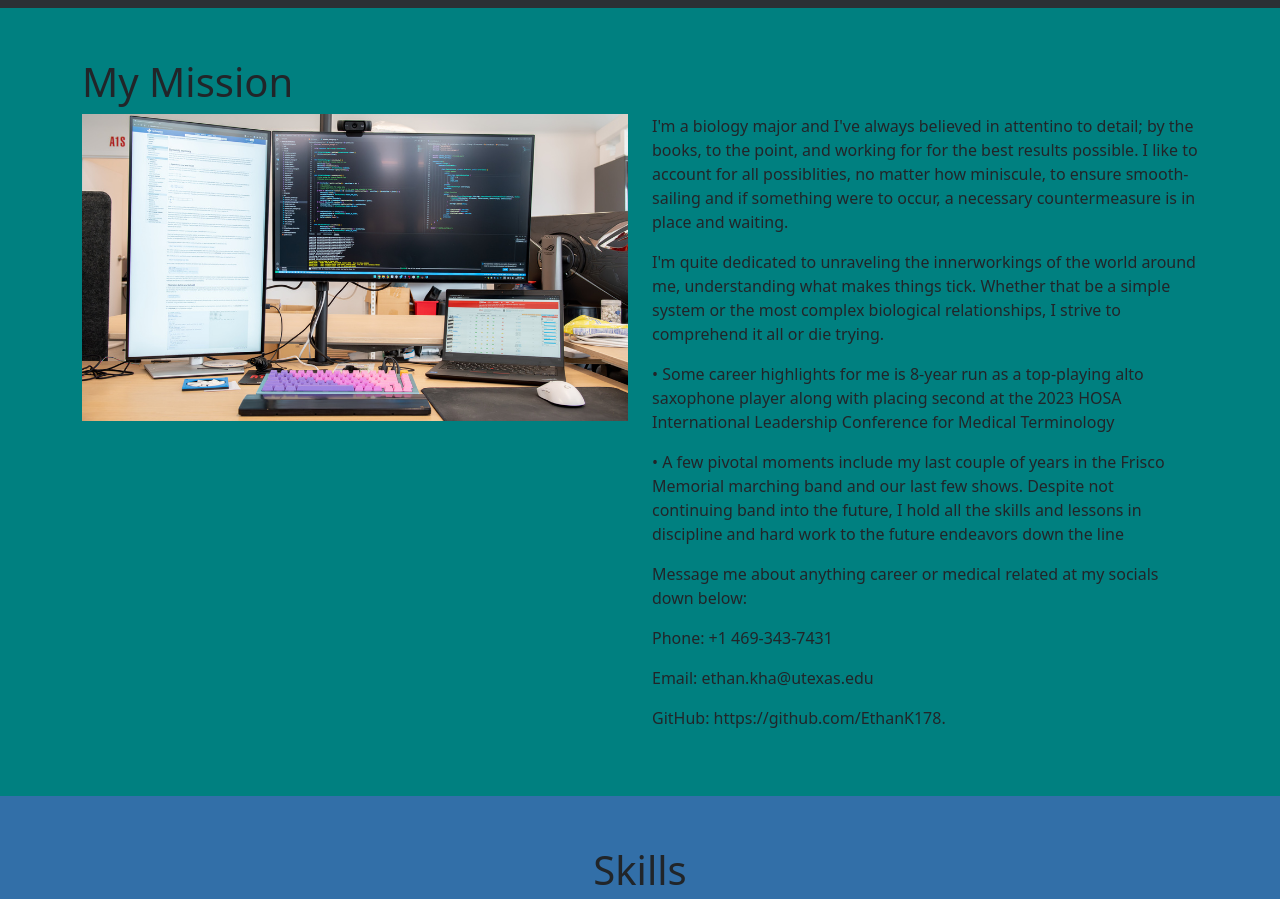
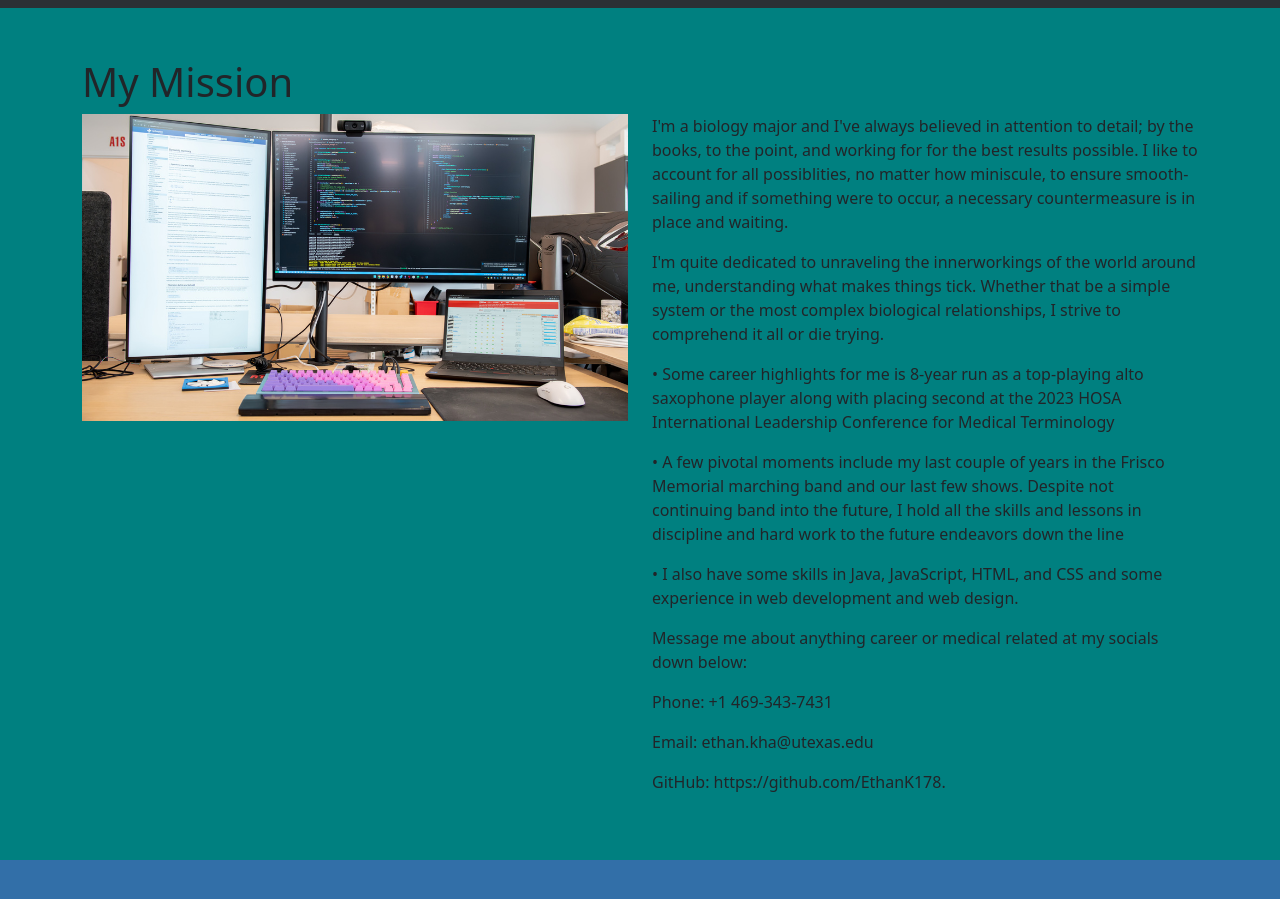
Before and after one commit to EthanK178/portfolio-website, a plain HTML site: page index.html in a window 1280 px wide. Shown: the part 792-1691 px from the top of the page. Drawn offline with nearby package versions, Linux system fonts and the light colour scheme; grey boxes are pictures that could not be loaded.

Commit message:
Add files via upload

```diff
--- a/index.html
+++ b/index.html
@@ -67,12 +67,13 @@
             <img src="img/mission.jpg" class="img-fluid" alt="tile print 1">
           </div>
           <div class="col col-sm-12 col-md-6 col-lg-6">
-            <p>I'm a biology major and I've always believed in attentino to detail; by the books, to the point, and working for for the best results possible. I like to account for all possiblities, no matter how miniscule, to ensure smooth-sailing and if something were to occur, a necessary countermeasure is in place and waiting.<p>
+            <p>I'm a biology major and I've always believed in attention to detail; by the books, to the point, and working for for the best results possible. I like to account for all possiblities, no matter how miniscule, to ensure smooth-sailing and if something were to occur, a necessary countermeasure is in place and waiting.<p>
 
               <p> I'm quite dedicated to unraveling the innerworkings of the world around me, understanding what makes things tick. Whether that be a simple system or the most complex biological relationships, I strive to comprehend it all or die trying. <p>
 
                 <p> • Some career highlights for me is 8-year run as a top-playing alto saxophone player along with placing second at the 2023 HOSA International Leadership Conference for Medical Terminology <p>
                   <p> • A few pivotal moments include my last couple of years in the Frisco Memorial marching band and our last few shows. Despite not continuing band into the future, I hold all the skills and lessons in discipline and hard work to the future endeavors down the line <p>
+                    <p> • I also have some skills in Java, JavaScript, HTML, and CSS and some experience in web development and web design.</p>
 
                     <p> Message me about anything career or medical related at my socials down below: <p>
                       <p> Phone: +1 469-343-7431<p>
```
